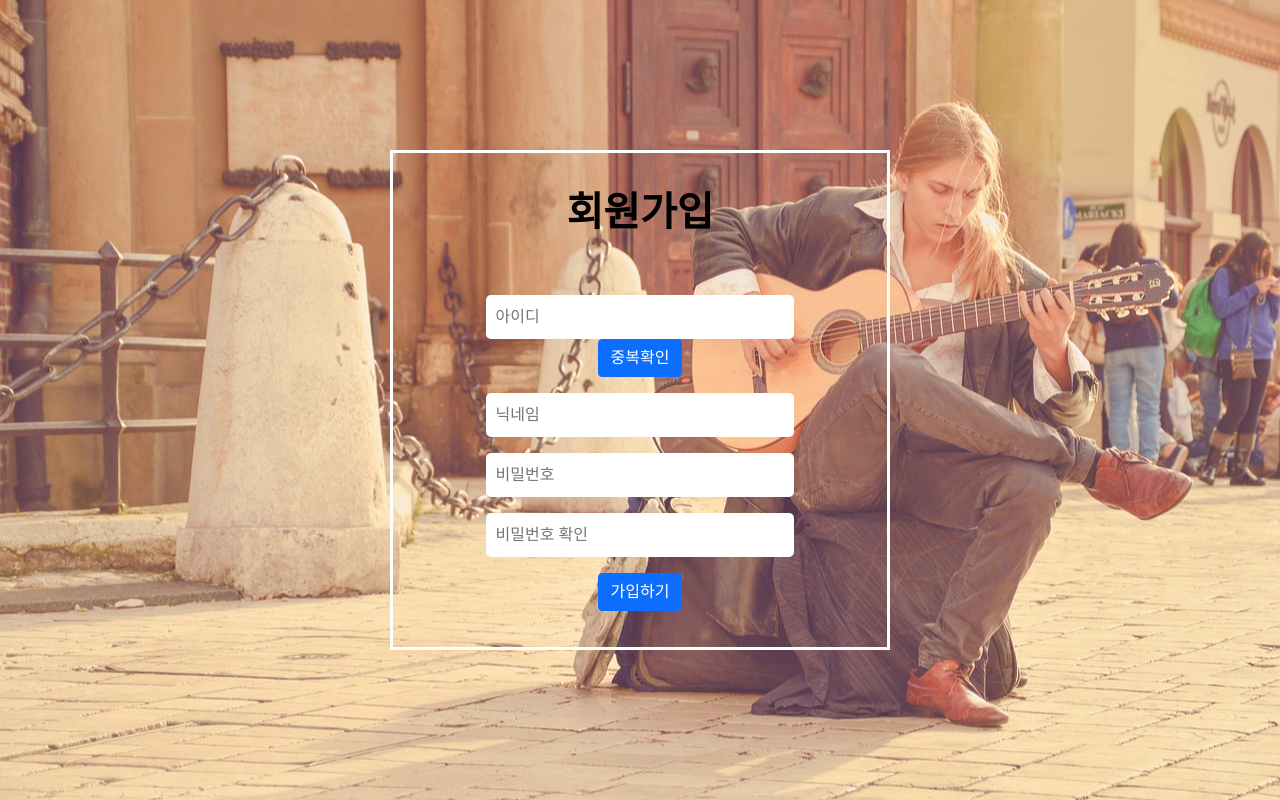
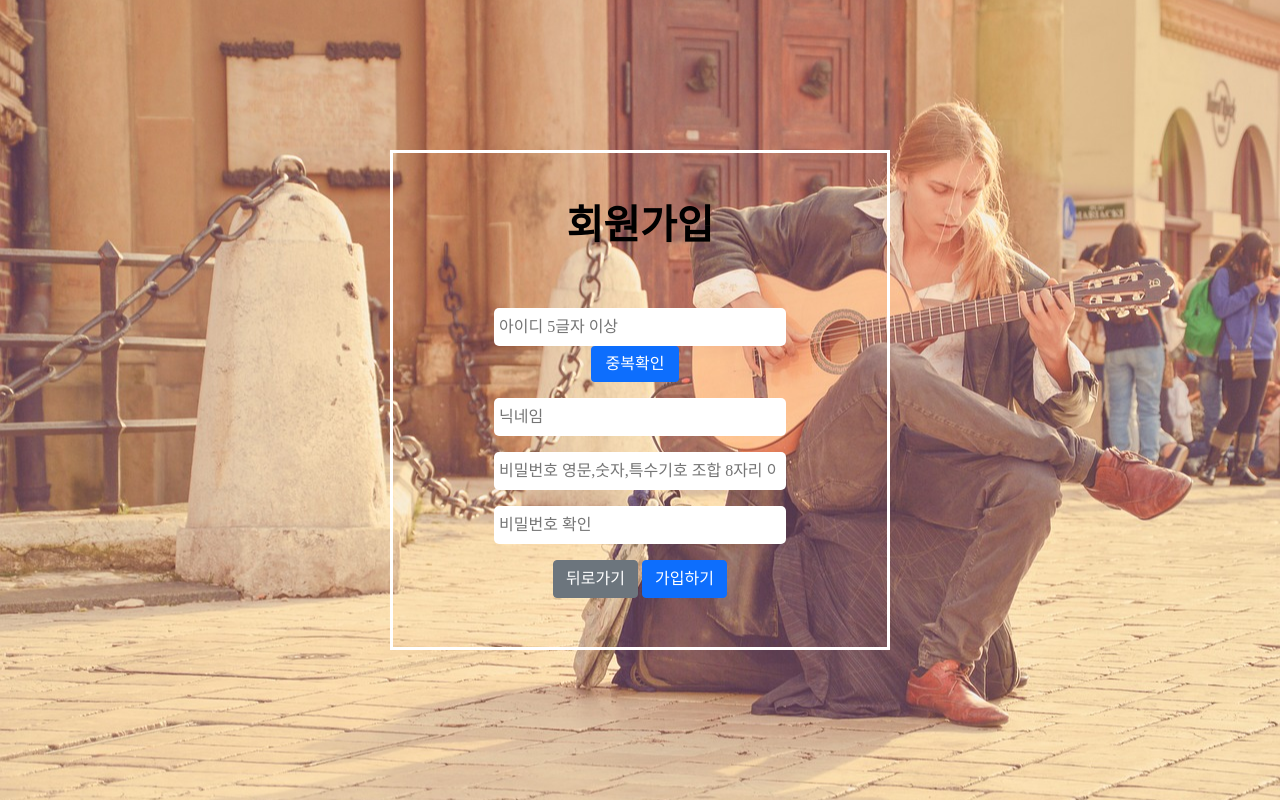
Before and after one commit to ironprayer/todays-music, a Flask app: page /join in a window 1280 px wide. Run offline with Flask 3, Linux system fonts and the light colour scheme; some web fonts are replaced.

Commit message:
회원가입 페이지 : 회원가입 가능, 아이디 중복확인 체크 필요 commit

```diff
--- a/app.py
+++ b/app.py
@@ -61,9 +61,18 @@
 
     doc = {"id": id_receive, "name": name_receive, "password": password_receive}
 
-    # db.user.insert_one(doc)
+    db.user.insert_one(doc)
 
     return jsonify({"msg": "가입 성공!"})
+
+
+# 회원가입 아이디 중복 체크 조회
+@app.route("/user/idcheck", methods=["POST"])
+def idcheck():
+    id_receive = request.form["id_give"]
+    user = db.users.find_one({"id": id_receive})
+
+    return jsonify({"result": user})
 
 
 # 유저 정보 조회
@@ -71,7 +80,7 @@
 def getUser():
     ns = request.args.get("id", type=str)  # 파라미터 받는 부분
 
-    all_comments = list(db.fan.find({}, {"_id": False}))
+    all_comments = list(db.user.find({}, {"_id": False}))
 
     return jsonify({"result": all_comments})
 
--- a/templates/pages/join.html
+++ b/templates/pages/join.html
@@ -71,58 +71,111 @@
 
       input {
         width: 100%;
+        height:100%;
         padding: 10px;
+        padding-left: 5px;
         box-sizing: border-box;
         border-radius: 5px;
         border: none;
+        font-size:1em;
+        display:inline;
+        outline:none;
       }
+
+      input[type=button]{
+      width: 30%;
+      height:100%;
+      border:none;
+      font-size:1em;
+      outline:none;
+      display:inline;
+      margin-left: -10px;
+      box-sizing: border-box;
+    }
     </style>
 
     <script>
+      function get_id() {
+        let id = $("#id").val();
+
+        let formData = new FormData();
+        formData.append("id_give", id);
+
+        fetch("/user/idcheck", { method: "POST", body: formData })
+          .then((response) => response.json())
+          .then((data) => {
+            let user = data["result"];
+            if (user == id) {
+              alert("중복된 아이디입니다.");
+              return false;
+              $("#id").empty();
+            } else if (id.trim()!="") {//공백제거
+              alert("사용 가능한 아이디입니다.");
+              $("#name").focus();
+              return true;
+            }
+          });
+      }
+
       function save_join() {
-        let id = $(".id").val();
-        let name = $(".name").val();
-        let password = $(".password").val();
+        //데이터 유효성 검사 포함
+        let id = document.getElementById("id").value;
+        let name = document.getElementById("name").value;
+        let password = document.getElementById("password").value;
+        let passwordcheck = document.getElementById("passwordcheck").value;
 
         let formData = new FormData();
         formData.append("id_give", id);
         formData.append("name_give", name);
         formData.append("password_give", password);
 
+        if (id.trim() == "" || id.length == 0) {
+          alert("아이디를 입력하세요");
+          $("#id").focus();
+          return false;
+        }
+
+        if (id.length < 5) {
+          alert("아이디를 5글자 이상 입력해주세요.");
+          $("#id").focus();
+          return false;
+        }
+
+        if (name == "") {
+          alert("닉네임을 입력하세요.");
+          $("#name").focus();
+          return false;
+        }
+
+        if (password == "") {
+          alert("비밀번호를 입력하세요");
+          $("#password").focus();
+          return false;
+        }
+        // 영문 숫자 특수기호 8자리 이상
+        let passwordRecheck =
+          /^(?=.*[a-zA-Z])(?=.*[!@#$%^*+=-])(?=.*[0-9]).{8,}$/;
+
+        if (!passwordRecheck.test(password)) {
+          alert(
+            "비밀번호는 영문자+숫자+특수기호 조합으로 8자리 이상 사용해야 합니다."
+          );
+          $("#password").focus();
+          return false;
+        }
+
+        if (password !== passwordcheck) {
+          alert("비밀번호가 일치하지않습니다.");
+          $("#passwordcheck").focus();
+          return false;
+        }
+
         fetch("/user/join", { method: "POST", body: formData })
           .then((res) => res.json())
           .then((data) => {
             alert(data["msg"]);
+            location.href = "/main";
           });
-      }
-
-      function get_id() {
-        fetch("/user")
-          .then((res) => res.json())
-          .then((data) => {
-            let rows = data["result"];
-            rows.forEach((a) => {
-              let id = a["id"];
-              if (id == $(".id").val()) {
-                alert("중복된 아이디입니다.");
-                return false;
-                $(".id").empty();
-              } else {
-                alert("사용 가능한 아이디입니다.");
-              }
-            });
-          });
-      }
-
-      function validate_password() {
-        let password = document.getElementById("password").value;
-        let passwordcheck = document.getElementById("passwordcheck").value;
-
-        if (password != passwordcheck) {
-          alert("비밀번호가 일치하지 않습니다.");
-          return false;
-        }
-        return true;
       }
     </script>
   </head>
@@ -136,20 +189,25 @@
           </div>
           <div class="join_area">
             <p>
-              <input type="text" placeholder="아이디" id="id" />
-              <button
-                type="button"
-                onclick="return get_id()"
-                class="btn btn-primary"
-              >
-                중복확인
-              </button>
+              <input
+                type="text"
+                placeholder="아이디 5글자 이상"
+                id="id"
+                minlength="5"
+              />
+              <input type="button" class="btn btn-primary" value="중복확인" onclick="get_id();">
+            </input>
             </p>
             <p>
               <input type="text" placeholder="닉네임" id="name" />
             </p>
             <p>
-              <input type="password" placeholder="비밀번호" id="password" />
+              <input
+                type="password"
+                placeholder="비밀번호 영문,숫자,특수기호 조합 8자리 이상"
+                id="password"
+                minlength="8"
+              />
             </p>
             <p>
               <input
@@ -160,7 +218,15 @@
             </p>
             <button
               type="button"
-              onclick="return validate_password()"
+              class="btn btn-secondary"
+              id="login_page_back"
+              onClick="location.href='/login'"
+            >
+              뒤로가기
+            </button>
+            <button
+              type="button"
+              onclick="save_join();"
               class="btn btn-primary"
             >
               가입하기
```
